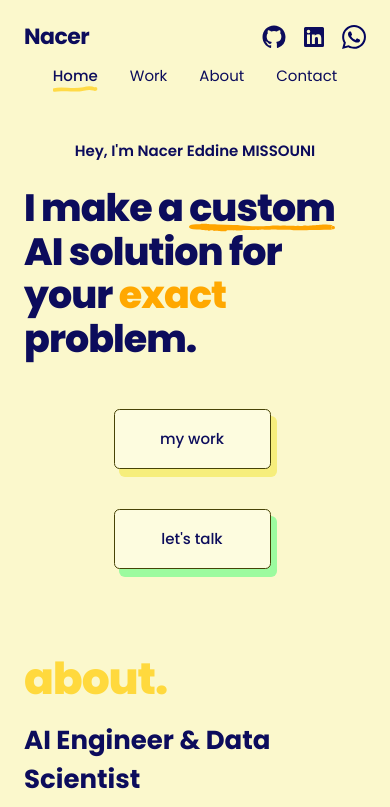
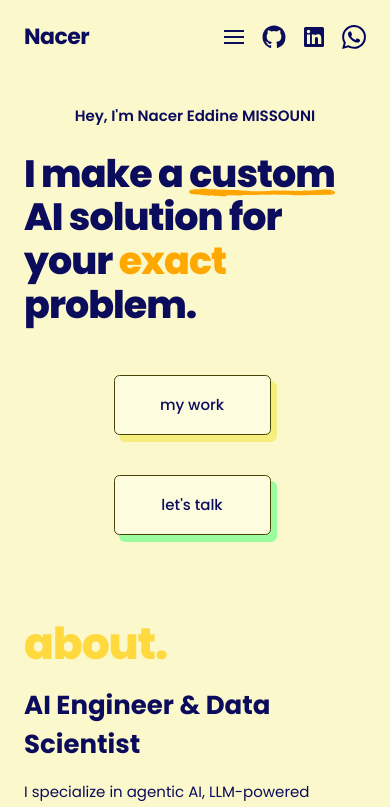
Before and after one commit to nacermissouni23/portfolio, a Next.js app: page / in a window 390 px wide. Shown: the top 807 px of the page. Built offline with nearby package versions, Linux system fonts and the light colour scheme.

Commit message:
Header: mobile hamburger, nav order, work underline between sections

```diff
--- a/components/site/Header.tsx
+++ b/components/site/Header.tsx
@@ -8,8 +8,8 @@ import { GithubIcon, LinkedinIcon, WhatsAppIcon } from "./Icons";
 
 const nav = [
   { label: "Home", href: "/", key: "home" },
+  { label: "About", href: "/#about", key: "about" },
   { label: "Work", href: "/work", key: "work" },
-  { label: "About", href: "/#about", key: "about" },
   { label: "Contact", href: "/#contact", key: "contact" },
 ];
 
@@ -33,32 +33,32 @@ const Squiggle = () => (
 export default function Header() {
   const pathname = usePathname() ?? "/";
   const isWork = pathname.startsWith("/work");
-  const [section, setSection] = useState<"home" | "about" | "contact">("home");
+  const [section, setSection] = useState<"home" | "about" | "work" | "contact">("home");
+  const [menuOpen, setMenuOpen] = useState(false);
 
   useEffect(() => {
     if (isWork) return;
     const about = document.getElementById("about");
     const contact = document.getElementById("contact");
-    if (!about && !contact) return;
-    const obs = new IntersectionObserver(
-      (entries) => {
-        for (const e of entries) {
-          if (e.isIntersecting) {
-            setSection(e.target.id as "about" | "contact");
-          }
-        }
-      },
-      { rootMargin: "-40% 0px -55% 0px" },
-    );
-    if (about) obs.observe(about);
-    if (contact) obs.observe(contact);
-    const onScroll = () => {
-      if (window.scrollY < 200) setSection("home");
+    const update = () => {
+      if (!about || !contact) {
+        if (window.scrollY < 200) setSection("home");
+        return;
+      }
+      const aboutTop = about.offsetTop;
+      const contactTop = contact.offsetTop;
+      const y = window.scrollY;
+      if (y < aboutTop - 120) setSection("home");
+      else if (y < aboutTop + about.offsetHeight - 120) setSection("about");
+      else if (y < contactTop - 120) setSection("work");
+      else setSection("contact");
     };
-    window.addEventListener("scroll", onScroll, { passive: true });
+    update();
+    window.addEventListener("scroll", update, { passive: true });
+    window.addEventListener("resize", update);
     return () => {
-      obs.disconnect();
-      window.removeEventListener("scroll", onScroll);
+      window.removeEventListener("scroll", update);
+      window.removeEventListener("resize", update);
     };
   }, [isWork, pathname]);
 
@@ -70,7 +70,7 @@ export default function Header() {
         <Link href="/" className="text-[22px] font-bold tracking-tight">
           Nacer
         </Link>
-        <nav className="order-3 flex w-full justify-center gap-8 md:absolute md:left-1/2 md:order-none md:w-auto md:-translate-x-1/2 md:gap-14">
+        <nav className="hidden w-full justify-center gap-8 md:absolute md:left-1/2 md:order-none md:flex md:w-auto md:-translate-x-1/2 md:gap-14">
           {nav.map((n) => (
             <Link
               key={n.label}
@@ -86,6 +86,16 @@ export default function Header() {
           ))}
         </nav>
         <div className="flex items-center gap-4 md:gap-6">
+          <button
+            type="button"
+            aria-label="Menu"
+            onClick={() => setMenuOpen((v) => !v)}
+            className="flex h-6 w-6 flex-col items-center justify-center gap-1 md:hidden"
+          >
+            <span className="block h-0.5 w-5 bg-current" />
+            <span className="block h-0.5 w-5 bg-current" />
+            <span className="block h-0.5 w-5 bg-current" />
+          </button>
           {socials.map(({ label, href, Icon }) => (
             <a
               key={label}
@@ -100,6 +110,20 @@ export default function Header() {
           ))}
         </div>
       </div>
+      {menuOpen && (
+        <nav className="flex flex-col gap-4 border-t border-black/10 px-6 py-4 md:hidden">
+          {nav.map((n) => (
+            <Link
+              key={n.label}
+              href={n.href}
+              onClick={() => setMenuOpen(false)}
+              className={cn("text-[16px]", active === n.key ? "font-medium" : "")}
+            >
+              {n.label}
+            </Link>
+          ))}
+        </nav>
+      )}
     </header>
   );
 }
```
